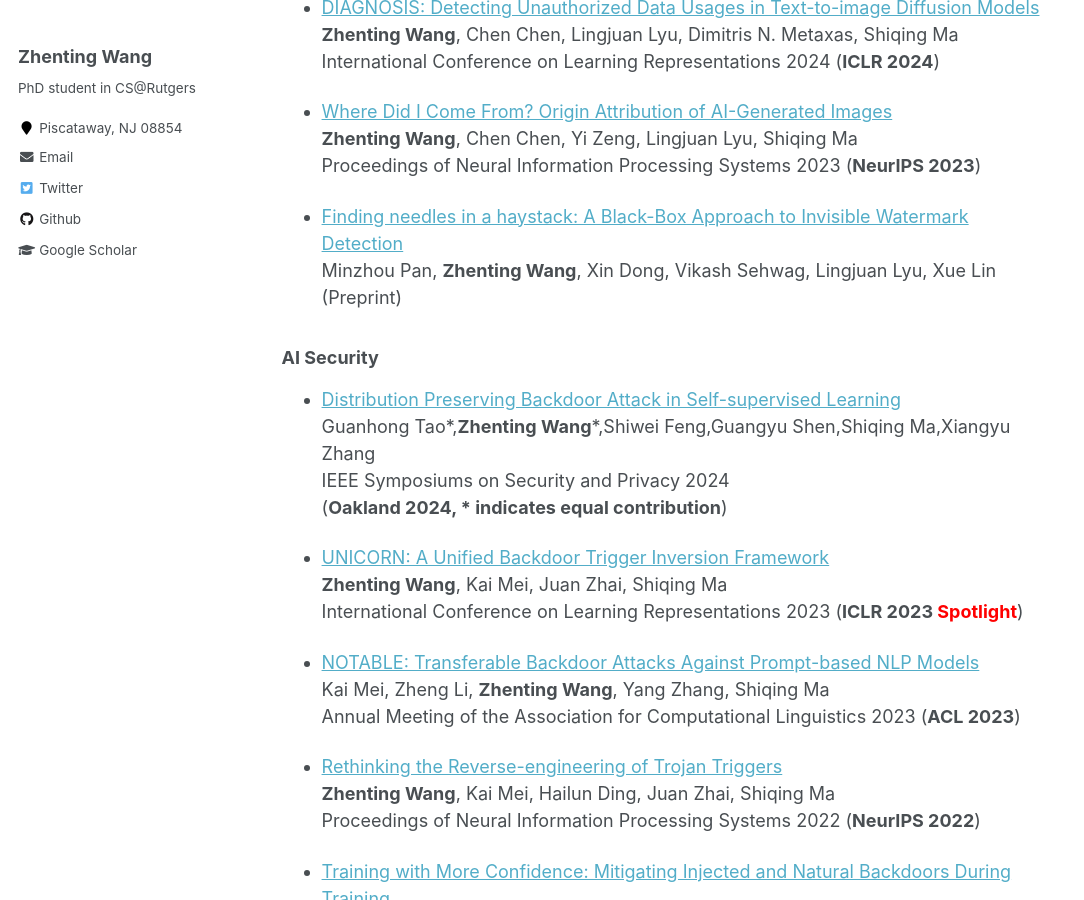
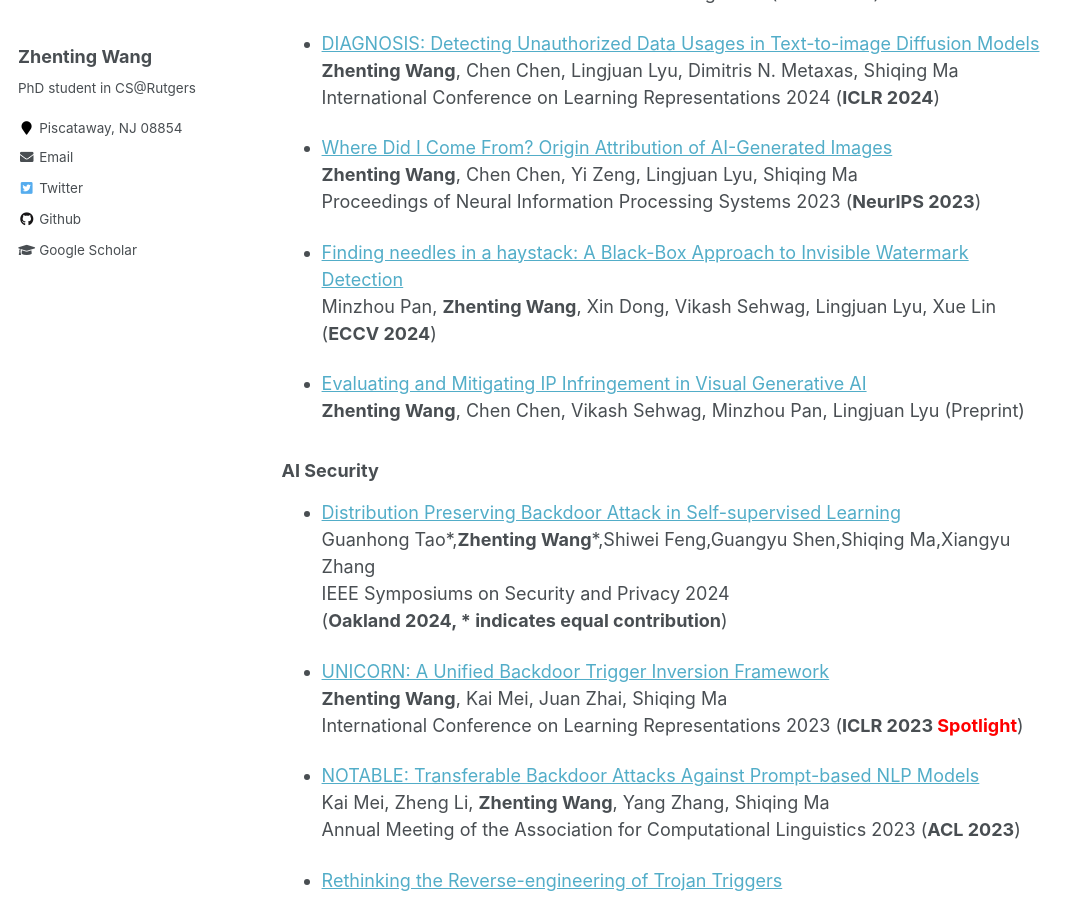
Before and after one commit to ZhentingWang/zhentingwang.github.io, a Jekyll site: the page built from _pages/about.md, in a window 1280 px wide and 900 px high, scrolled down 1908 px. Shown: the whole window, without its empty margins (0-1084 px from the left). Built offline with Jekyll 4.4.1, drawn with Linux system fonts in a browser that asks for light colours; some of the changed text lies outside the part shown.

Commit message:
Update about.md

```diff
--- a/_pages/about.md
+++ b/_pages/about.md
@@ -13,6 +13,7 @@ redirect_from:
 
 News
 ======
+* [2024-07] 1 paper is accepted to ECCV 2024. Congrates to Minzhou!
 * [2024-05] I am invited as a reviewer of NeurIPS 2024.
 * [2024-05] 1 paper is accepted to ICML 2024.
 * [2024-04] I am invited as a reviewer of NeurIPS 2024 Dataset and Benchmark Track.
@@ -64,7 +65,11 @@ International Conference on Learning Representations 2024 (**ICLR 2024**)
 Proceedings of Neural Information Processing Systems 2023 (**NeurIPS 2023**)
 
 * [Finding needles in a haystack: A Black-Box Approach to Invisible Watermark Detection](https://arxiv.org/pdf/2403.15955.pdf)
-Minzhou Pan, **Zhenting Wang**, Xin Dong, Vikash Sehwag, Lingjuan Lyu, Xue Lin (Preprint)
+Minzhou Pan, **Zhenting Wang**, Xin Dong, Vikash Sehwag, Lingjuan Lyu, Xue Lin (**ECCV 2024**)
+
+* [Evaluating and Mitigating IP Infringement in Visual Generative AI](https://arxiv.org/pdf/2406.04662)
+**Zhenting Wang**, Chen Chen, Vikash Sehwag, Minzhou Pan, Lingjuan Lyu (Preprint)
+
 
 ### AI Security
 
```
